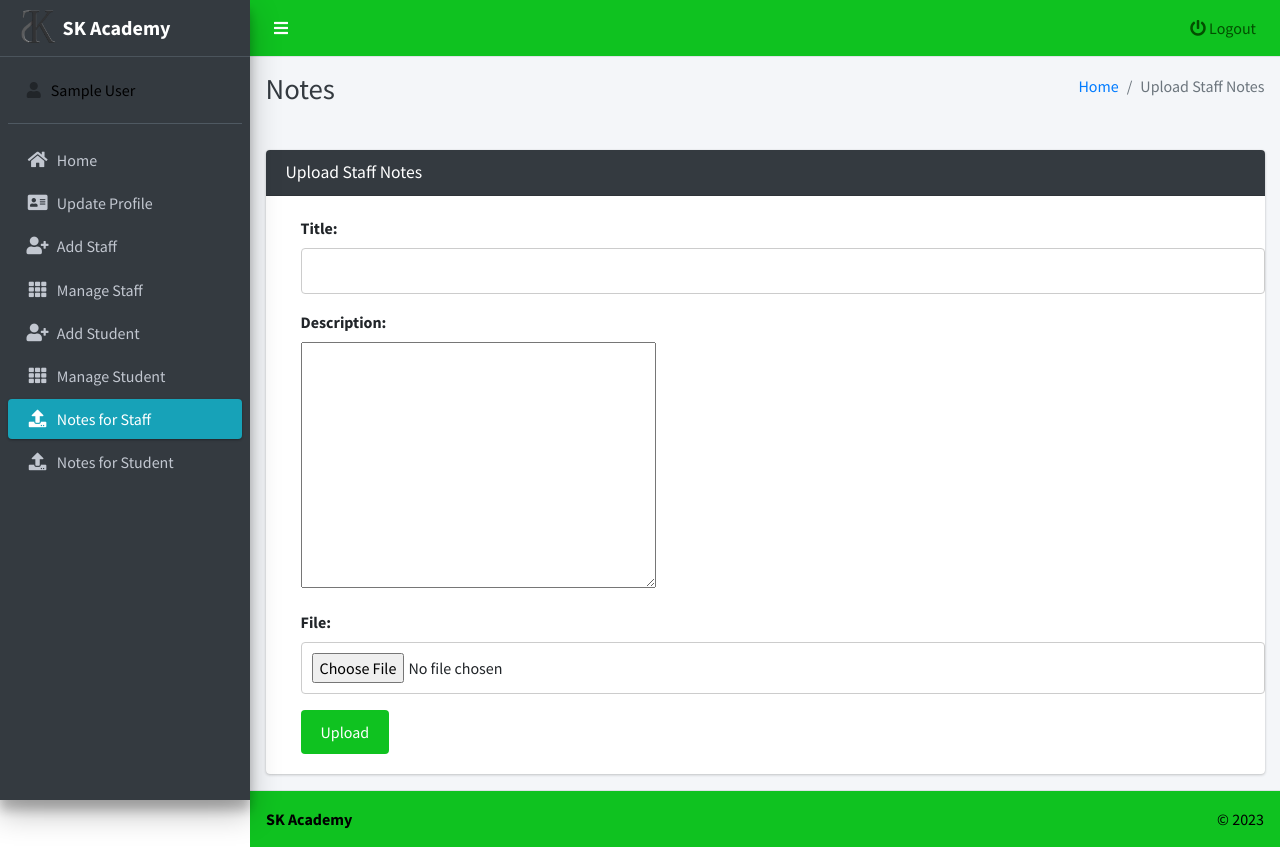
After one commit to Ansarimajid/Apollo, a Django app: page /admin/upload_staff_notes/ in a window 1280 px wide. The commit adds this page. Run offline with Django 3.2, Linux system fonts and the light colour scheme; a user stored in the database is signed in; tables that the repository leaves empty hold one stand-in row (values such as "Sample post"); some libraries are stand-ins or nearby versions.

Commit message:
add new upload for staff

```diff
--- a/main_app/forms.py
+++ b/main_app/forms.py
@@ -14,6 +14,11 @@ class FormSettings(forms.ModelForm):
 class NoteForm(forms.ModelForm):
     class Meta:
         model = Note
+        fields = ('title', 'description', 'file')
+
+class StaffNoteForm(forms.ModelForm):
+    class Meta:
+        model = StaffNote
         fields = ('title', 'description', 'file')
 
 class CustomUserForm(FormSettings):
--- a/main_app/hod_views.py
+++ b/main_app/hod_views.py
@@ -169,6 +169,16 @@ def upload_note(request):
         form = NoteForm()
     return render(request, 'hod_template/upload_note.html', { 'page_title': 'Upload Notes','form': form})
 
+def upload_staff_note(request):
+    if request.method == 'POST':
+        form = StaffNoteForm(request.POST, request.FILES)
+        if form.is_valid():
+            form.save()
+            return redirect('view_notes')
+    else:
+        form = StaffNoteForm()
+    return render(request, 'hod_template/upload_staff_note.html', { 'page_title': 'Upload Staff Notes','form': form})
+
 
 def edit_staff(request, staff_id):
     staff = get_object_or_404(Staff, id=staff_id)
--- a/main_app/models.py
+++ b/main_app/models.py
@@ -135,3 +135,13 @@ class Note(models.Model):
 
     def __str__(self):
         return self.title
+
+class StaffNote(models.Model):
+    title = models.CharField(max_length=255)
+    description = models.TextField()
+    file = models.FileField(upload_to='staff_notes/')
+    created_at = models.DateTimeField(auto_now_add=True)
+    uploaded_by = models.ForeignKey(CustomUser, on_delete=models.CASCADE, default=1)
+
+    def __str__(self):
+        return self.title
--- a/main_app/staff_views.py
+++ b/main_app/staff_views.py
@@ -11,6 +11,11 @@ from .forms import *
 from .models import *
 from . import forms, models
 from datetime import date
+
+def view_staff_notes(request):
+    notes = StaffNote.objects.all()
+    return render(request, 'staff_template/view_staff_notes.html', {'page_title': 'View Notes','notes': notes})
+
 
 def staff_home(request):
     staff = get_object_or_404(Staff, admin=request.user)
--- /dev/null
+++ b/main_app/templates/hod_template/upload_staff_note.html
@@ -0,0 +1,78 @@
+{% extends 'main_app/base.html' %}
+{% load static %}
+{% block page_title %}Notes{% endblock page_title %}
+
+
+
+{% block content %}
+
+<section class="content">
+    <div class="container-fluid">
+        <div class="row">
+            <div class="col-md-12">
+                <!-- general form elements -->
+                <div class="card card-dark">
+                    <div class="card-header">
+                        <h3 class="card-title">{{page_title}}</h3>
+                    </div>
+                    <form method="post" style="padding-left: 35px; padding-top: 20px; padding-bottom: 20px;" enctype="multipart/form-data">
+                      {% csrf_token %}
+                      {{ form.as_p }}
+                      <button type="submit">Upload</button>
+                    </form>
+
+                </div>
+                <!-- /.card -->
+
+            </div>
+        </div>
+    </div>
+</section>
+
+<style>
+  /* CSS for the interactive UI */
+  .card {
+    margin-top: 0px;
+  }
+
+  .card-header {
+    background-color: #0fc220;
+    color: #fff;
+  }
+
+  .card-title {
+    margin: 0;
+  }
+
+  .form-group {
+    margin-bottom: 20px;
+  }
+
+  label {
+    display: block;
+    font-weight: bold;
+  }
+
+  input[type="text"],
+  input[type="file"] {
+    width: 100%;
+    padding: 10px;
+    border: 1px solid #ccc;
+    border-radius: 4px;
+  }
+
+  button[type="submit"] {
+    background-color: #0fc220;
+    color: #fff;
+    padding: 10px 20px;
+    border: none;
+    border-radius: 4px;
+    cursor: pointer;
+  }
+
+  button[type="submit"]:hover {
+    background-color: #23272b;
+  }
+</style>
+
+{% endblock content %}
--- a/main_app/templates/main_app/sidebar_template.html
+++ b/main_app/templates/main_app/sidebar_template.html
@@ -95,12 +95,23 @@
                 </li>
 
                 <li class="nav-item">
+                    {% url 'upload_staff_note' as upload_staff_note %}
+                    <a href="{{upload_staff_note}}"
+                        class="nav-link {% if upload_staff_note == request.path %} active {% endif %}">
+                        <i class="nav-icon fas fa-upload"></i>
+                        <p>
+                            Notes for Staff
+                        </p>
+                    </a>
+                </li>
+
+                <li class="nav-item">
                     {% url 'upload_note' as upload_note %}
                     <a href="{{upload_note}}"
                         class="nav-link {% if upload_note == request.path %} active {% endif %}">
                         <i class="nav-icon fas fa-upload"></i>
                         <p>
-                            Upload Notes
+                            Notes for Student
                         </p>
                     </a>
                 </li>
@@ -150,6 +161,17 @@
                                     <i class="nav-icon fas fa-address-card"></i>
                                     <p>
                                         Update Profile
+
+                                    </p>
+                                </a>
+                            </li>
+                            <li class="nav-item">
+                                {% url 'view_staff_notes' as view_staff_notes %}
+                                <a href="{{view_staff_notes}}"
+                                    class="nav-link {% if view_staff_notes == request.path %} active {% endif %}">
+                                    <i class="nav-icon fas 	fas fa-atlas"></i>
+                                    <p>
+                                        View Notes
 
                                     </p>
                                 </a>
--- a/main_app/urls.py
+++ b/main_app/urls.py
@@ -35,12 +35,13 @@ urlpatterns = [
      path('payment-required/', views.payment_required, name='payment_required'),
      path('changestatus/<int:student_id>/', hod_views.change_payment_status, name='change_payment_status'),
           path('admin/upload_notes/', hod_views.upload_note, name='upload_note'),
+          path('admin/upload_staff_notes/', hod_views.upload_staff_note, name='upload_staff_note'),
 
 
      # Staff
      path("staff/home/", staff_views.staff_home, name='staff_home'),
      path("staff/view/profile/", staff_views.staff_view_profile,name='staff_view_profile'),
-
+    path('staff/view_staff_notes/', staff_views.view_staff_notes, name='view_staff_notes'),
 
 
      # Student
--- a/main_app/views.py
+++ b/main_app/views.py
@@ -89,7 +89,7 @@ def doLogin(request, **kwargs):
             return redirect("/")
 
 def payment_required(request):
-    return HttpResponse("payment Required")
+    return HttpResponse("Profile has been locked, Kindly connect with tech team.")
 
 
 def logout_user(request):
```
Also changed, not shown: main_app/templates/staff_template/view_staff_notes.html (added, +77 -0 lines).
